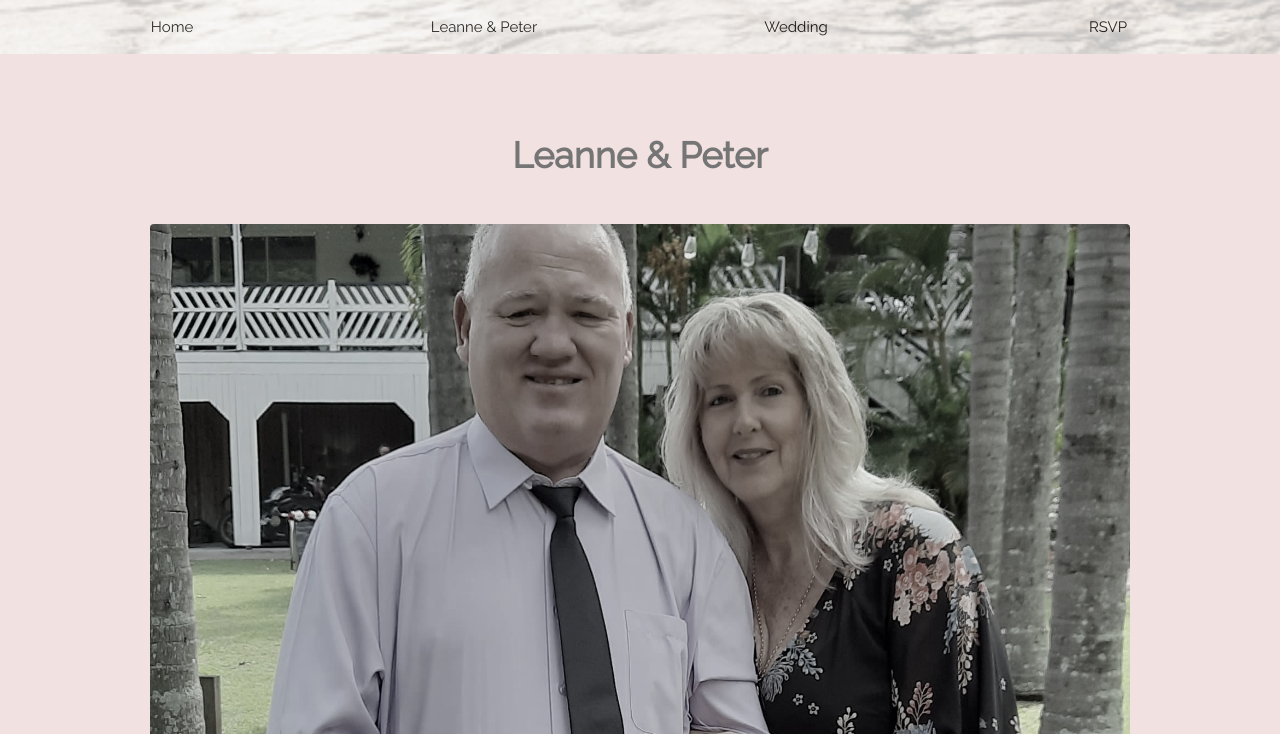
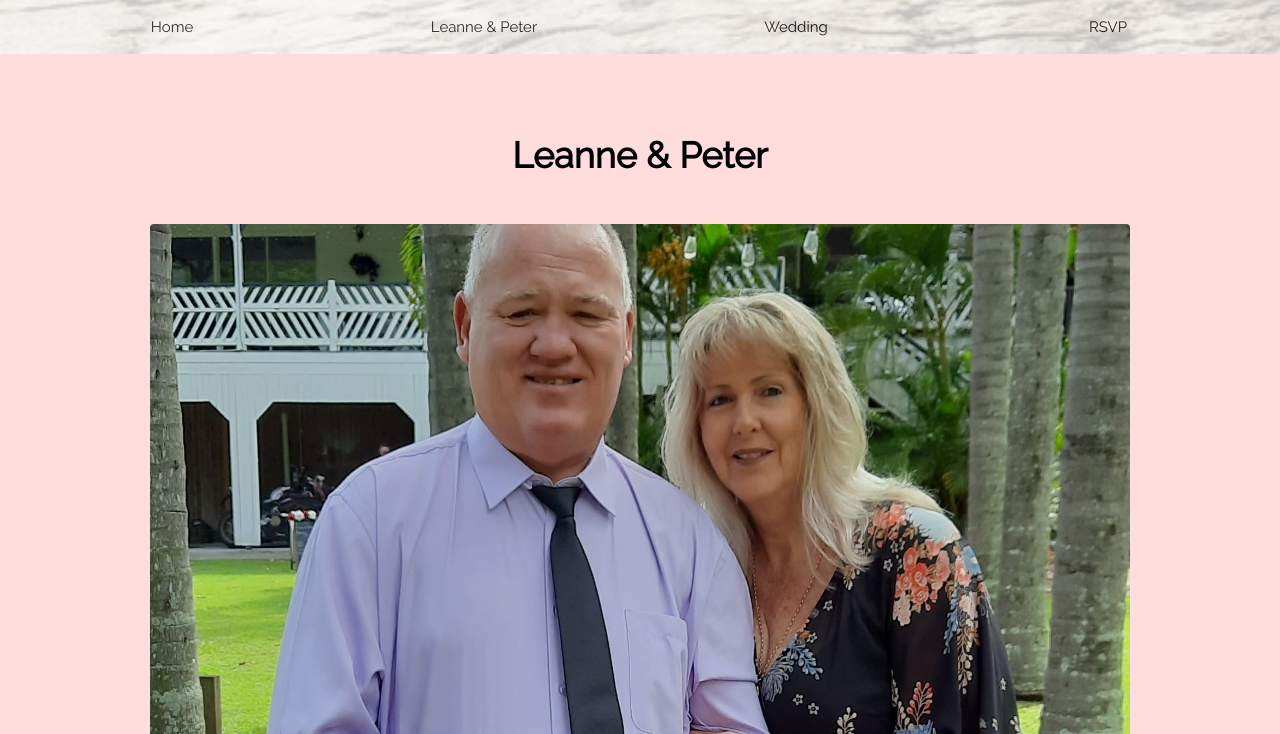
Before and after one commit to Great-Acquisitions/Weddings-RSVP, a plain HTML site: page index.html in a window 1280 px wide. Shown: the part 746-1480 px from the top of the page. Drawn offline with nearby package versions, Linux system fonts and the light colour scheme.

Commit message:
Ready to show.

```diff
--- a/index.html
+++ b/index.html
@@ -13,6 +13,7 @@
     h1,
     h2 {
       font-family: "Raleway", sans-serif;
+      color: #000;
     }
     body,
     html {
@@ -78,14 +79,11 @@
     </div>
 
     <!-- About / Couple Getting Married -->
-    <div
-      class="w3-container w3-padding-64 w3-pale-red w3-grayscale-min"
-      id="us"
-    >
+    <div class="w3-container w3-padding-64 w3-pale-red" id="us">
       <div class="w3-content">
-        <h1 class="w3-center w3-text-grey"><b>Leanne & Peter</b></h1>
+        <h1 class="w3-center"><b>Leanne & Peter</b></h1>
         <img
-          class="w3-round w3-grayscale-min"
+          class="w3-round"
           src="images/Couple-Getting-Married.jpg"
           style="width: 100%; margin: 32px 0"
         />
@@ -124,10 +122,7 @@
     </div>
 
     <!-- Wedding information -->
-    <div
-      class="w3-container w3-padding-64 w3-pale-red w3-grayscale-min w3-center"
-      id="wedding"
-    >
+    <div class="w3-container w3-padding-64 w3-pale-red w3-center" id="wedding">
       <div class="w3-content">
         <h1 class="w3-text-grey"><b>THE WEDDING</b></h1>
         <img
```
